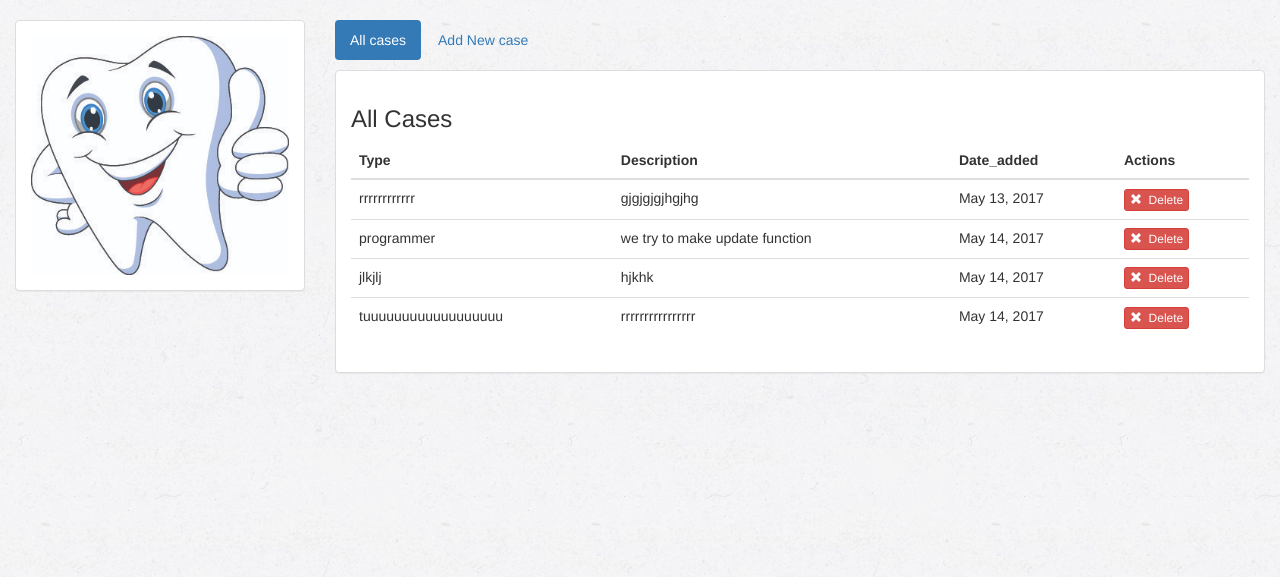
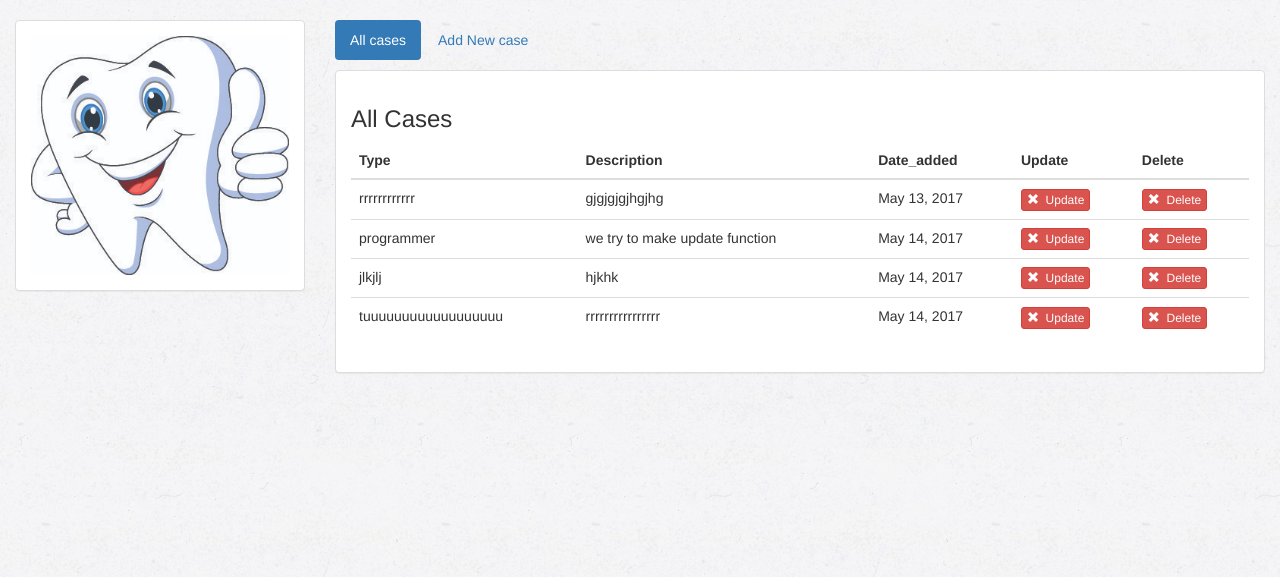
Before and after one commit to rwaidaAlmehanni/salalem-dent, a Django app: page /cases/32/delete_cases/ in a window 1280 px wide. Shown: the part 52-629 px from the top of the page. Run offline with Django 3.2, Linux system fonts and the light colour scheme; data comes from the database, SQL or seed files in the repository; both versions use the stored data as it was after the commit; some libraries are stand-ins or nearby versions.

Commit message:
update function is working now

```diff
--- a/cases/templates/cases/my_cases.html
+++ b/cases/templates/cases/my_cases.html
@@ -38,7 +38,8 @@
                             <th>Type</th>
                             <th>Description</th>
                             <th>Date_added</th>
-                            <th>Actions</th>
+                            <th>Update</th>
+                            <th>Delete</th>
                         </tr>
                         </thead>
                         <tbody>
@@ -47,6 +48,17 @@
                                 <td>{{ case.case_typ }}</td>
                                 <td>{{ case.description }}</td>
                                 <td>{{ case.date_added }}</td>
+
+                                 <td>
+                                    <form action="{% url 'cases:update_cases' case.id %}" method="post" style="display: inline;">
+                                        {% csrf_token %}
+                                        <input type="hidden" name="case_id" value="{{ case.id }}" />
+                                        <button type="submit" class="btn btn-danger btn-xs">
+                                            <span class="glyphicon glyphicon-remove"></span>&nbsp; Update
+                                        </button>
+                                    </form>
+                                </td>
+
 
                                 <td>
                                     <form action="{% url 'cases:delete_cases' case.id  %}" method="post" style="display: inline;">
--- a/cases/urls.py
+++ b/cases/urls.py
@@ -12,6 +12,6 @@ urlpatterns = [
 	url(r'^my_cases/$', views.my_cases, name='my_cases'),
 	url(r'^(?P<cases_id>[0-9]+)/detail/$', views.detail, name='detail'),
 	url(r'^(?P<cases_id>[0-9]+)/delete_cases/$', views.delete_cases, name='delete_cases'),
-	url(r'^update_cases/$', views.update_cases, name='update_cases'),
+	url(r'^(?P<cases_id>[0-9]+)/update_cases/$', views.update_cases, name='update_cases'),
 
 ]
--- a/cases/views.py
+++ b/cases/views.py
@@ -128,13 +128,13 @@ def my_cases(request):
     return render(request, 'cases/my_cases.html', {'cases': cases})
 
 
-def update_cases(request):
+def update_cases(request, cases_id):
     if not request.user.is_authenticated():
         return render(request, 'cases/update_cases.html')
     else:
         form = CasesForm(request.POST or None, request.FILES or None)
         if form.is_valid():
-            case = form.save(commit=False)
+            case = Cases.objects.get(pk=cases_id)
             case.description = request.POST['description']
             case.case_typ = request.POST['case_typ']
             case.owner = request.user.id
```
Also changed, not shown: db.sqlite3, 2 other files.
